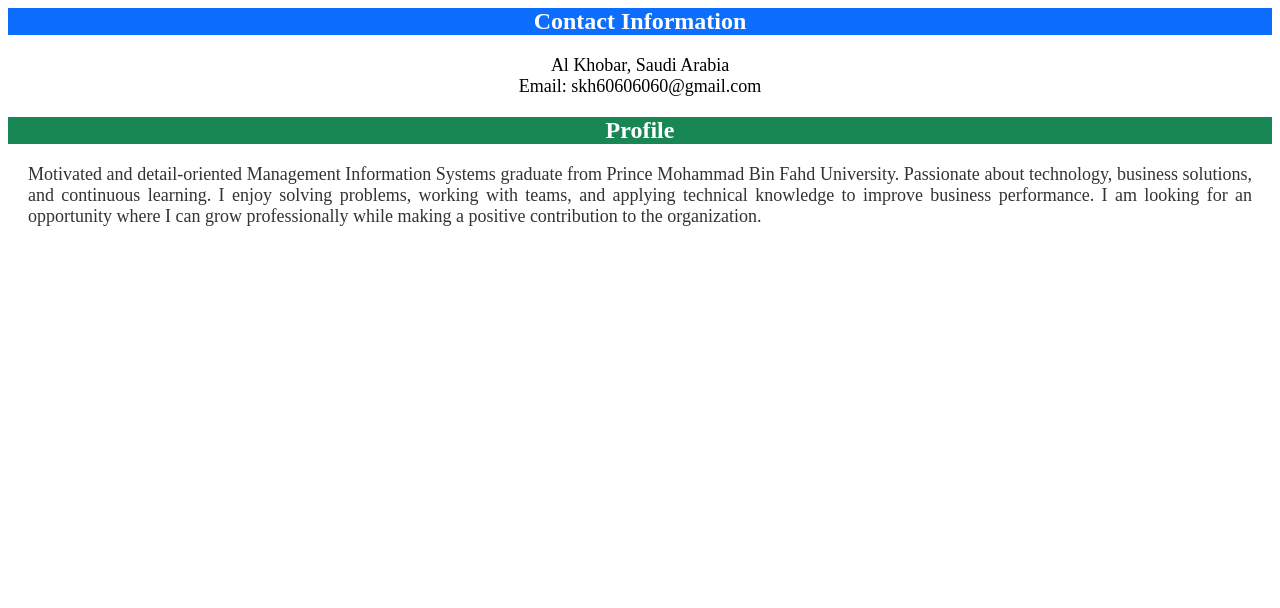
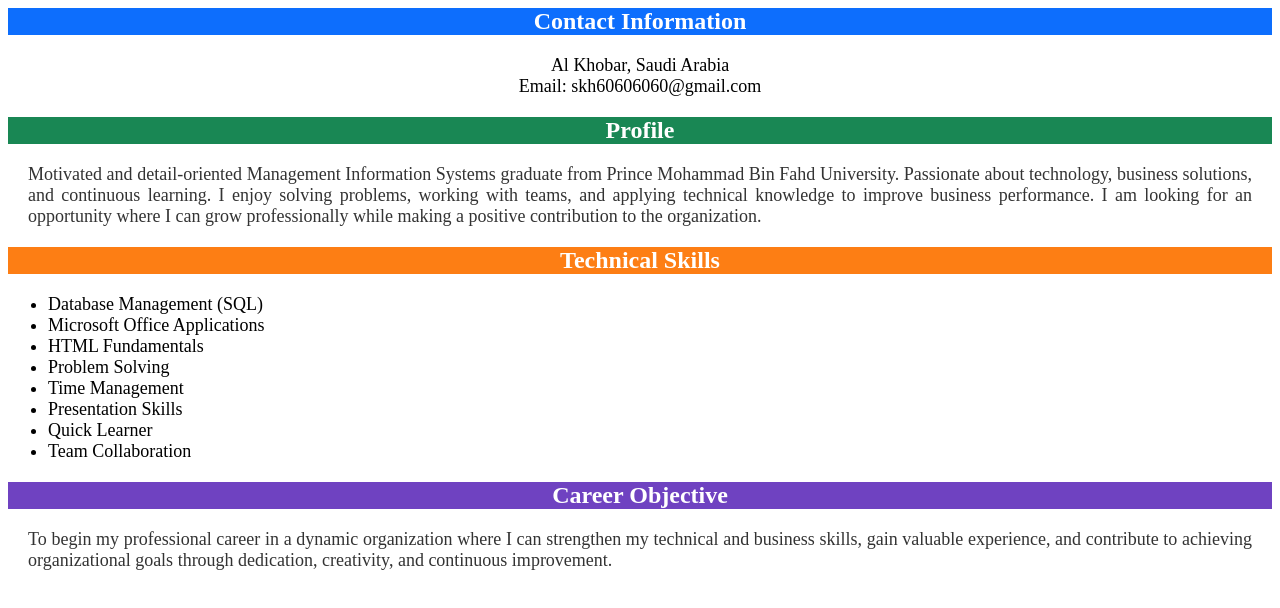
Before and after one commit to ikh12345/Ismail, a plain HTML site: page index.html in a window 1280 px wide. Drawn offline with Linux system fonts and the light colour scheme.

Commit message:
Update index.html

```diff
--- a/index.html
+++ b/index.html
@@ -6,7 +6,6 @@
     Al Khobar, Saudi Arabia <br>
     Email: skh60606060@gmail.com
 </p>
-
 <h2 style="background-color:#198754; color:white; text-align:center;">
     Profile
 </h2>
@@ -19,3 +18,29 @@
     performance. I am looking for an opportunity where I can grow professionally
     while making a positive contribution to the organization.
 </p>
+
+<h2 style="background-color:#fd7e14; color:white; text-align:center;">
+    Technical Skills
+</h2>
+
+<ul style="font-size:18px;">
+    <li>Database Management (SQL)</li>
+    <li>Microsoft Office Applications</li>
+    <li>HTML Fundamentals</li>
+    <li>Problem Solving</li>
+    <li>Time Management</li>
+    <li>Presentation Skills</li>
+    <li>Quick Learner</li>
+    <li>Team Collaboration</li>
+</ul>
+
+<h2 style="background-color:#6f42c1; color:white; text-align:center;">
+    Career Objective
+</h2>
+
+<p style="font-size:18px; color:#333333; text-align:justify; margin:20px;">
+    To begin my professional career in a dynamic organization where I can
+    strengthen my technical and business skills, gain valuable experience,
+    and contribute to achieving organizational goals through dedication,
+    creativity, and continuous improvement.
+</p>
```
